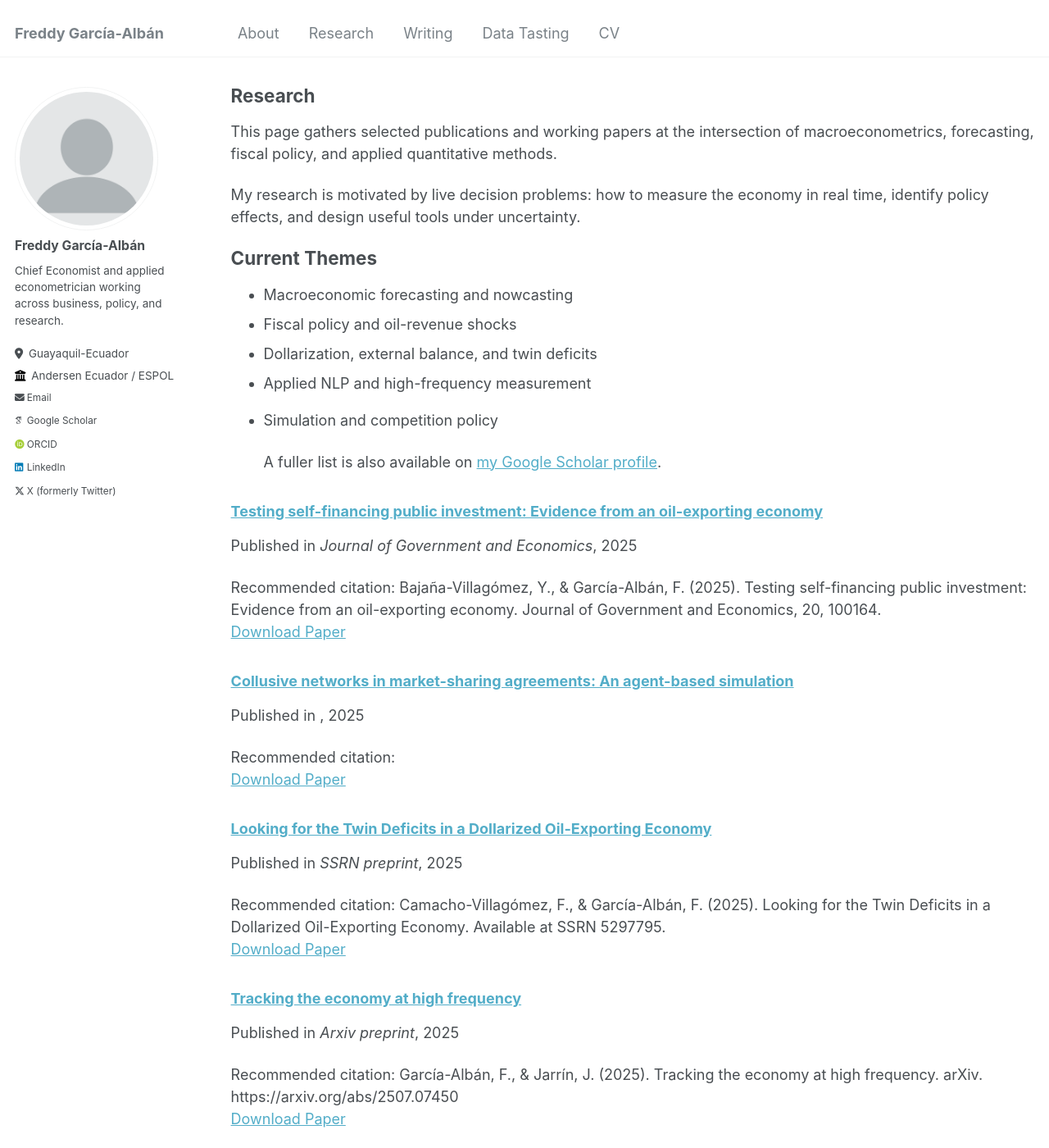
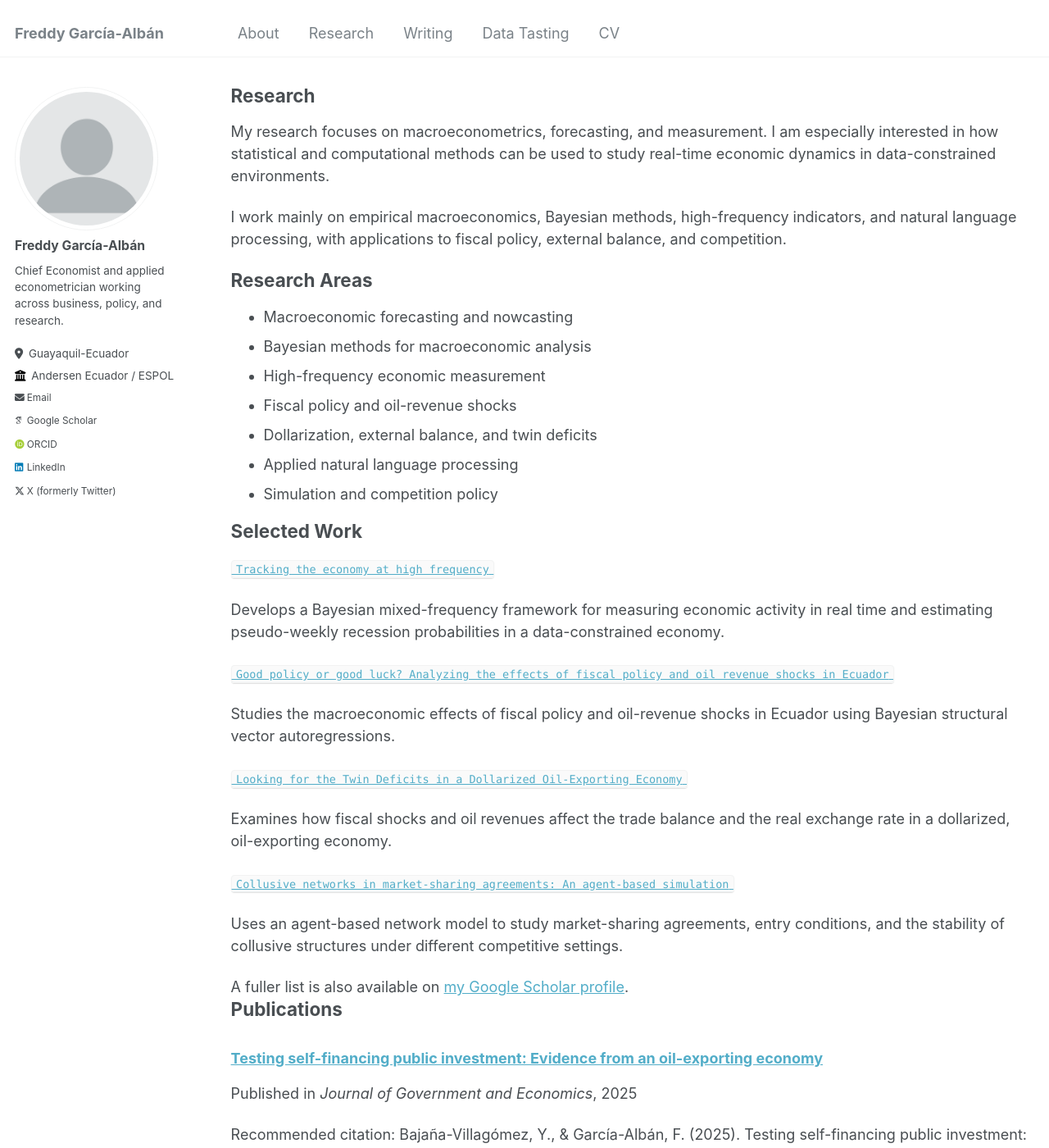
Before and after one commit to EnexFG/EnexFG.github.io, a Jekyll site: the page built from _pages/research.md, in a window 1280 px wide and 1400 px high. Shown: the whole window at 82% size. Built offline with Jekyll 4.4.1, drawn with Linux system fonts in a browser that asks for light colours; some web fonts are replaced.

Commit message:
Update research.md

```diff
--- a/_pages/research.md
+++ b/_pages/research.md
@@ -5,24 +5,48 @@ permalink: /research/
 author_profile: true
 ---
 
-This page gathers selected publications and working papers at the intersection of macroeconometrics, forecasting, fiscal policy, and applied quantitative methods.
+My research focuses on macroeconometrics, forecasting, and measurement. I am especially interested in how statistical and computational methods can be used to study real-time economic dynamics in data-constrained environments.
 
-My research is motivated by live decision problems: how to measure the economy in real time, identify policy effects, and design useful tools under uncertainty.
+I work mainly on empirical macroeconomics, Bayesian methods, high-frequency indicators, and natural language processing, with applications to fiscal policy, external balance, and competition.
 
-Current Themes
+{% include base_path %}
+
+Research Areas
 ==============
 
 * Macroeconomic forecasting and nowcasting
+* Bayesian methods for macroeconomic analysis
+* High-frequency economic measurement
 * Fiscal policy and oil-revenue shocks
 * Dollarization, external balance, and twin deficits
-* Applied NLP and high-frequency measurement
+* Applied natural language processing
 * Simulation and competition policy
+
+Selected Work
+=============
+
+[`Tracking the economy at high frequency`]({{ base_path }}/research/2025-07-10-paper-title-number-3)
+
+Develops a Bayesian mixed-frequency framework for measuring economic activity in real time and estimating pseudo-weekly recession probabilities in a data-constrained economy.
+
+[`Good policy or good luck? Analyzing the effects of fiscal policy and oil revenue shocks in Ecuador`]({{ base_path }}/research/2021-08-01-paper-title-number-2)
+
+Studies the macroeconomic effects of fiscal policy and oil-revenue shocks in Ecuador using Bayesian structural vector autoregressions.
+
+[`Looking for the Twin Deficits in a Dollarized Oil-Exporting Economy`]({{ base_path }}/research/2025-07-10-paper-title-number-4)
+
+Examines how fiscal shocks and oil revenues affect the trade balance and the real exchange rate in a dollarized, oil-exporting economy.
+
+[`Collusive networks in market-sharing agreements: An agent-based simulation`]({{ base_path }}/research/2025-08-20-paper-title-number-5)
+
+Uses an agent-based network model to study market-sharing agreements, entry conditions, and the stability of collusive structures under different competitive settings.
 
 {% if site.author.googlescholar %}
   <div class="wordwrap">A fuller list is also available on <a href="{{site.author.googlescholar}}">my Google Scholar profile</a>.</div>
 {% endif %}
 
-{% include base_path %}
+Publications
+============
 
 {% for post in site.publications reversed %}
   {% include archive-single.html %}
```
